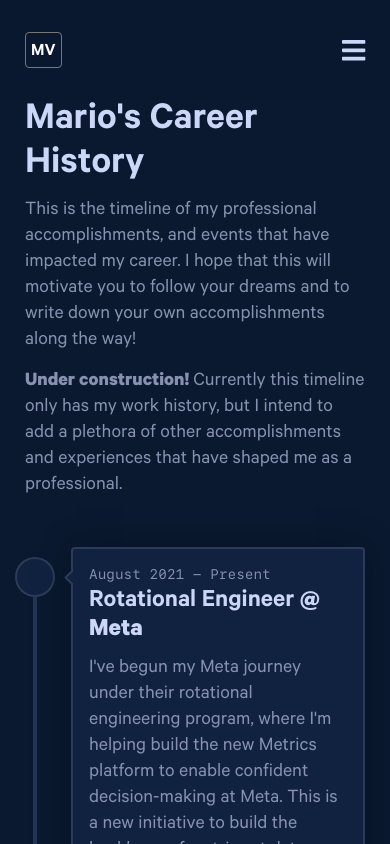
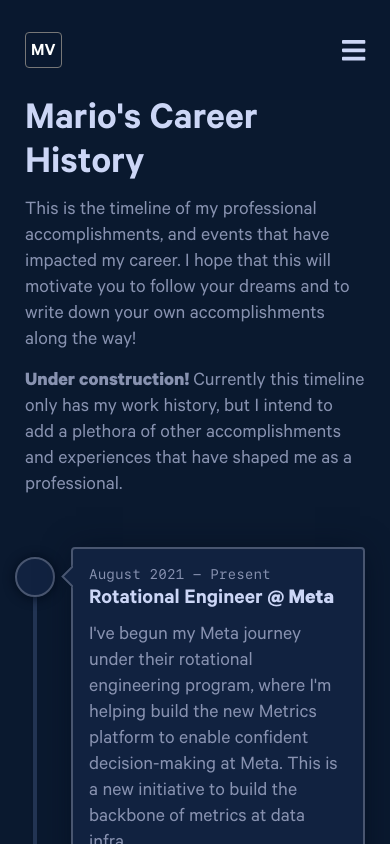
Before and after one commit to villacreses/personal-site-v2, a Next.js app: page /timeline in a window 390 px wide. Shown: the top 844 px of the page. Built offline with nearby package versions, Linux system fonts and the light colour scheme.

Commit message:
Border color, pin shadow, mobile spacing

```diff
--- a/src/components/Timeline.module.scss
+++ b/src/components/Timeline.module.scss
@@ -5,7 +5,7 @@ $grid-top-row-height: 10px;
 
 %hover-highlight {
   transition: var(--transition);
-  border: $border_width solid var(--slate-shadow);
+  border: $border_width solid var(--slate-dark);
   background-color: var(--navy-light);
 
   li:hover & {
@@ -21,7 +21,7 @@ $grid-top-row-height: 10px;
 }
 
 @mixin mobile-portrait {
-  @media screen and (orientation: portrait) and (max-width: 600px) {
+  @media screen and (orientation: portrait) and (max-width: 620px) {
     @content;
   }
 }
@@ -65,8 +65,8 @@ $grid-top-row-height: 10px;
     margin-right: -$triangle_size;
 
     @include mobile-portrait {
-      height: $triangle_size * 1.5;
-      width: $triangle_size * 1.5;
+      height: $triangle_size * 1.75;
+      width: $triangle_size * 1.75;
       margin-right: -$triangle_size;
     }
   }
@@ -166,6 +166,7 @@ $grid-top-row-height: 10px;
   border-radius: 50%;
   box-sizing: border-box;
   grid-area: 2 / 1 /3/ 2;
+  box-shadow: 0 1px 10px 2px var(--navy-shadow);
 }
 
 .page-grid {
--- a/src/data/Timeline.content.yaml
+++ b/src/data/Timeline.content.yaml
@@ -2,7 +2,7 @@
   tabLabel: Meta
   startDate: 2021-08-01
   content: >
-    ## Rotational Engineer **@ [Meta](https://about.facebook.com)**
+    ### Rotational Engineer **@ [Meta](https://about.facebook.com)**
 
     I've begun my Meta journey under their rotational engineering program, where I'm
     helping build the new Metrics platform to enable confident decision-making at
@@ -12,7 +12,7 @@
   startDate: 2020-02-01 # February 2020
   endDate: 2020-11-01 # December 2020
   content: >
-    ## Software engineer **@ [doc.ai](https://doc.ai/)**
+    ### Software engineer **@ [doc.ai](https://doc.ai/)**
 
     Worked on the Apps team, which was responsible for building the mobile front-end
     for customer-facing apps.
@@ -28,7 +28,7 @@
   startDate: 2018-11-01 # November 2018
   endDate: 2020-01-01 # January 2020
   content: >
-    ## Full stack web developer **@ [Knovva Academy](https://www.knovva.com/)**
+    ### Full stack web developer **@ [Knovva Academy](https://www.knovva.com/)**
 
     - Standardized UI components, reducing non-business frontend code by 80%
 
@@ -39,7 +39,7 @@
   startDate: 2018-08-01 # August 2018
   endDate: 2019-02-01 # February 2019
   content: >
-    ## Co-founder & Lead Developer @ Socratex
+    ### Co-founder & Lead Developer @ Socratex
 
     - Collaborated with UI/UX Designer and high school teacher in hackathon to develop
       video-based platform for sex education.
@@ -55,7 +55,7 @@
   startDate: 2013-11-01 # November 2013
   endDate: 2014-05-01 # May 2014
   content: >
-    ## Co-founder & Webmaster @ New World Odyssey
+    ### Co-founder & Webmaster @ New World Odyssey
 
     - Built and maintained an online catalog of medical technologies using HTML5, CSS, and jQuery
 
--- a/src/styles/globals.scss
+++ b/src/styles/globals.scss
@@ -143,6 +143,10 @@ main {
     padding: 0 50px;
   }
 
+  @media(max-width: 600px) {
+    padding: 0 34px;
+  }
+
   @media (max-width: 480px) {
     padding: 0 25px;
   }
@@ -191,6 +195,10 @@ h1 {
 
 h2 {
   font-size: var(--fz-h2);
+}
+
+h3 {
+  font-size: var(--fz-xxl);
 }
 
 a {
```
